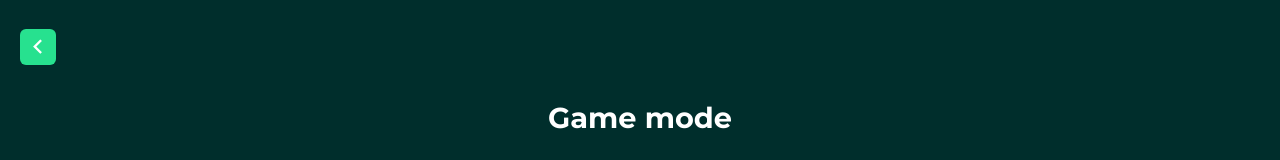
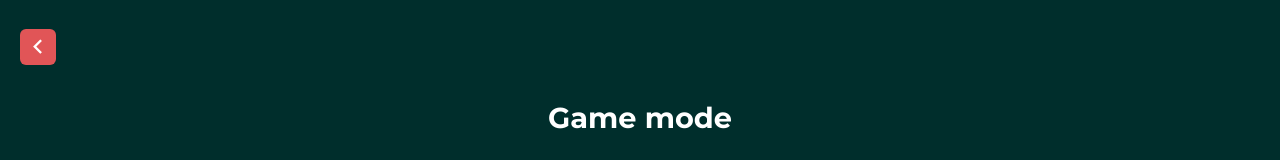
Before and after one commit to Jmov9/spotiquizzer, a website: page game.html in a window 1280 px wide. In both pictures the pointer is over the button "chevron_left". Shown: the top 160 px of the page. Drawn offline with nearby package versions, Linux system fonts and the light colour scheme.

Commit message:
hoveerii

```diff
--- a/style.css
+++ b/style.css
@@ -242,9 +242,15 @@ audio {
 }
 
 
+
+
 .material-symbols-outlined {
   font-size: 1.8rem;
 }
+#back-button:hover {
+    background-color: #E15557;
+  }
+
 
 footer {
   margin-top: 3em;
```
